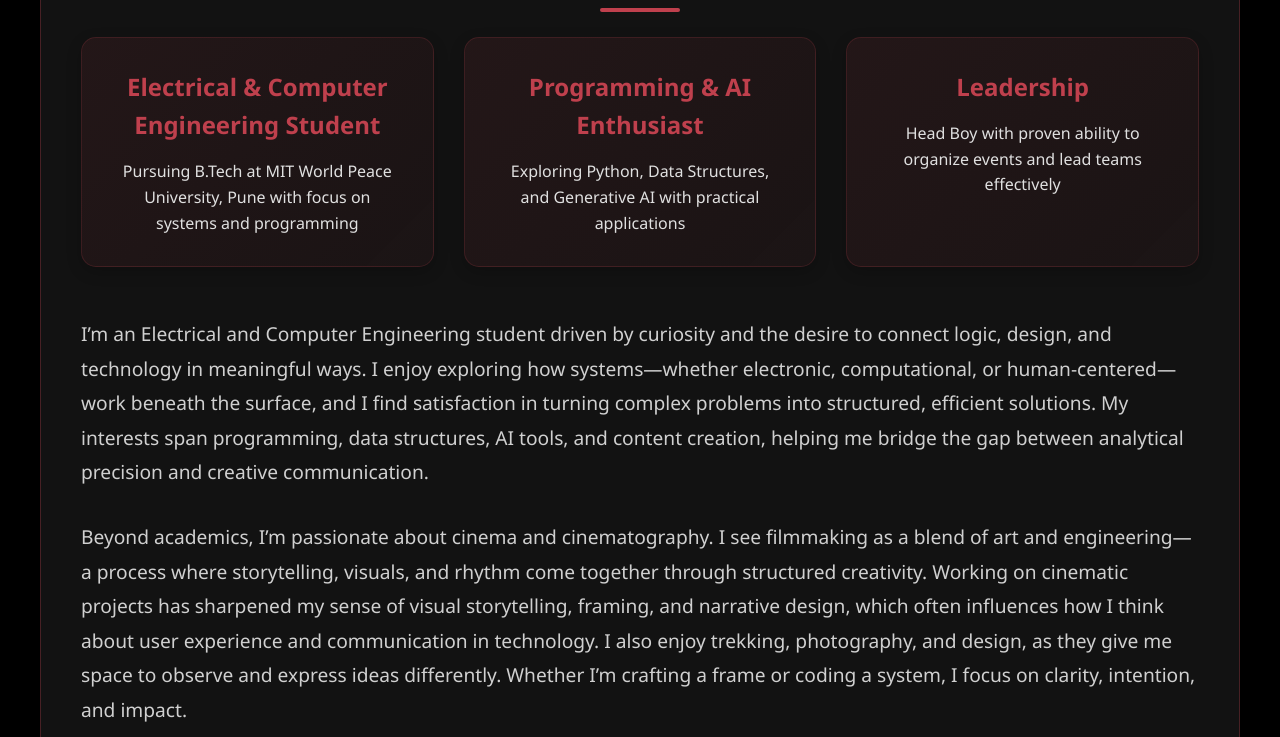
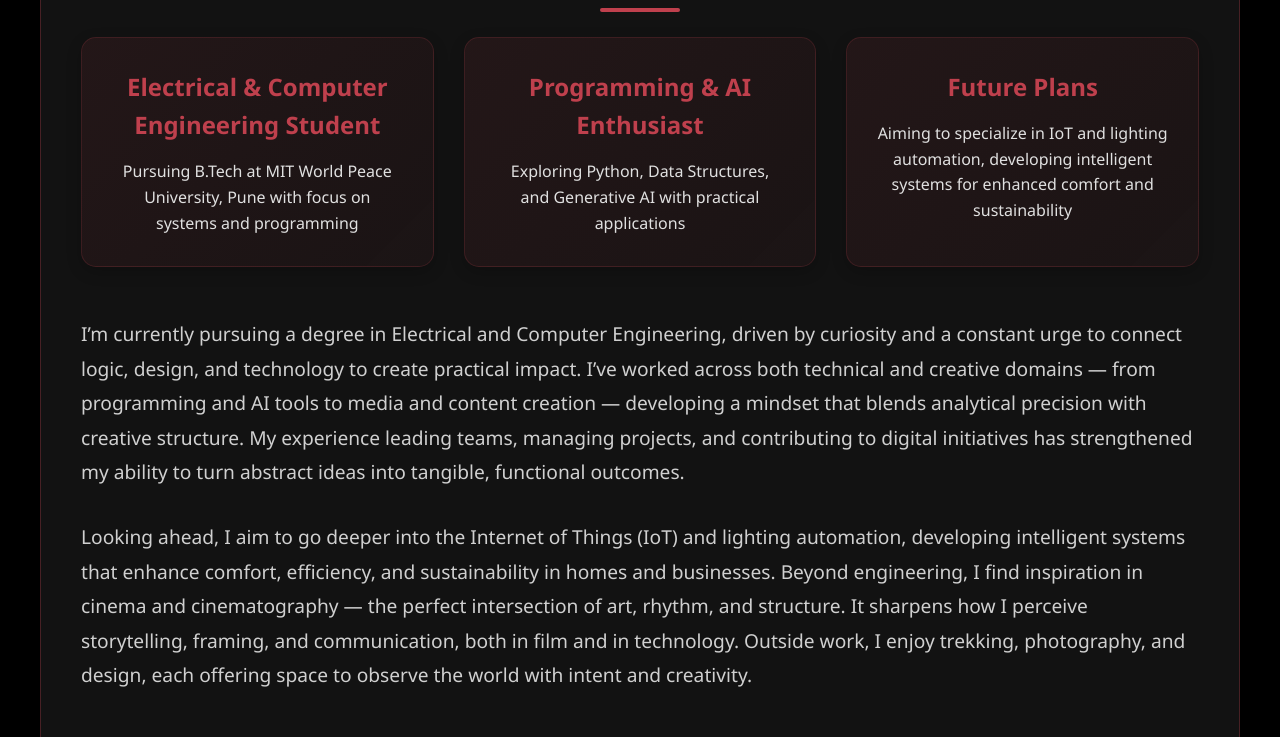
Before and after one commit to 2808rishu/2808rishu.github.io, a plain HTML site: page index.html in a window 1280 px wide. Shown: the part 603-1340 px from the top of the page. Drawn offline with Linux system fonts and the light colour scheme.

Commit message:
Update intro-container content and replace Leadership with Future Plans

```diff
--- a/index.html
+++ b/index.html
@@ -47,15 +47,15 @@
                     <p>Exploring Python, Data Structures, and Generative AI with practical applications</p>
                 </div>
                 <div class="summary-card">
-                    <h3>Leadership</h3>
-                    <p>Head Boy with proven ability to organize events and lead teams effectively</p>
+                    <h3>Future Plans</h3>
+                    <p>Aiming to specialize in IoT and lighting automation, developing intelligent systems for enhanced comfort and sustainability</p>
                 </div>
             </div>
         </div>
 
         <div class="intro-container">
-            <p>I’m an Electrical and Computer Engineering student driven by curiosity and the desire to connect logic, design, and technology in meaningful ways. I enjoy exploring how systems—whether electronic, computational, or human-centered—work beneath the surface, and I find satisfaction in turning complex problems into structured, efficient solutions. My interests span programming, data structures, AI tools, and content creation, helping me bridge the gap between analytical precision and creative communication.</p>
-            <p>Beyond academics, I’m passionate about cinema and cinematography. I see filmmaking as a blend of art and engineering—a process where storytelling, visuals, and rhythm come together through structured creativity. Working on cinematic projects has sharpened my sense of visual storytelling, framing, and narrative design, which often influences how I think about user experience and communication in technology. I also enjoy trekking, photography, and design, as they give me space to observe and express ideas differently. Whether I’m crafting a frame or coding a system, I focus on clarity, intention, and impact.</p>
+            <p>I’m currently pursuing a degree in Electrical and Computer Engineering, driven by curiosity and a constant urge to connect logic, design, and technology to create practical impact. I’ve worked across both technical and creative domains — from programming and AI tools to media and content creation — developing a mindset that blends analytical precision with creative structure. My experience leading teams, managing projects, and contributing to digital initiatives has strengthened my ability to turn abstract ideas into tangible, functional outcomes.</p>
+            <p>Looking ahead, I aim to go deeper into the Internet of Things (IoT) and lighting automation, developing intelligent systems that enhance comfort, efficiency, and sustainability in homes and businesses. Beyond engineering, I find inspiration in cinema and cinematography — the perfect intersection of art, rhythm, and structure. It sharpens how I perceive storytelling, framing, and communication, both in film and in technology. Outside work, I enjoy trekking, photography, and design, each offering space to observe the world with intent and creativity.</p>
         </div>
     </div>
 
```
